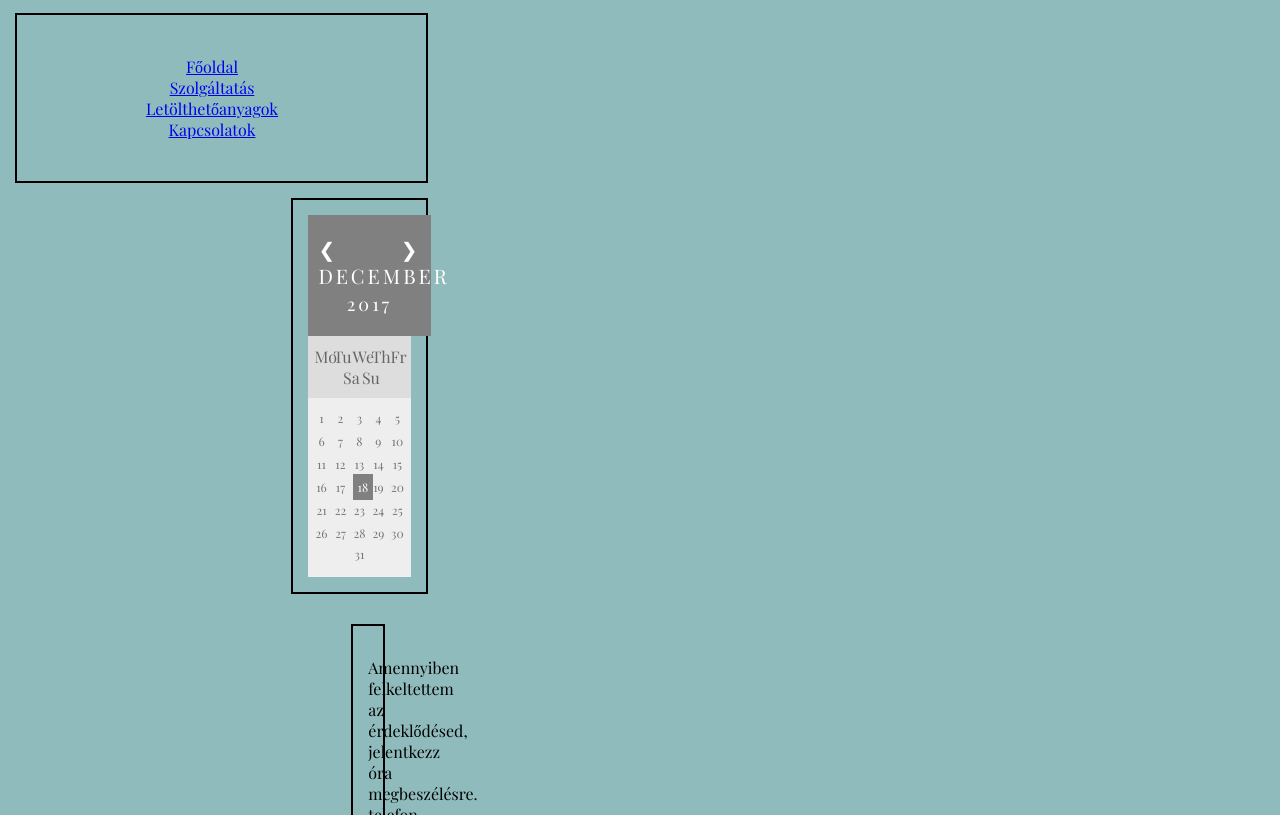
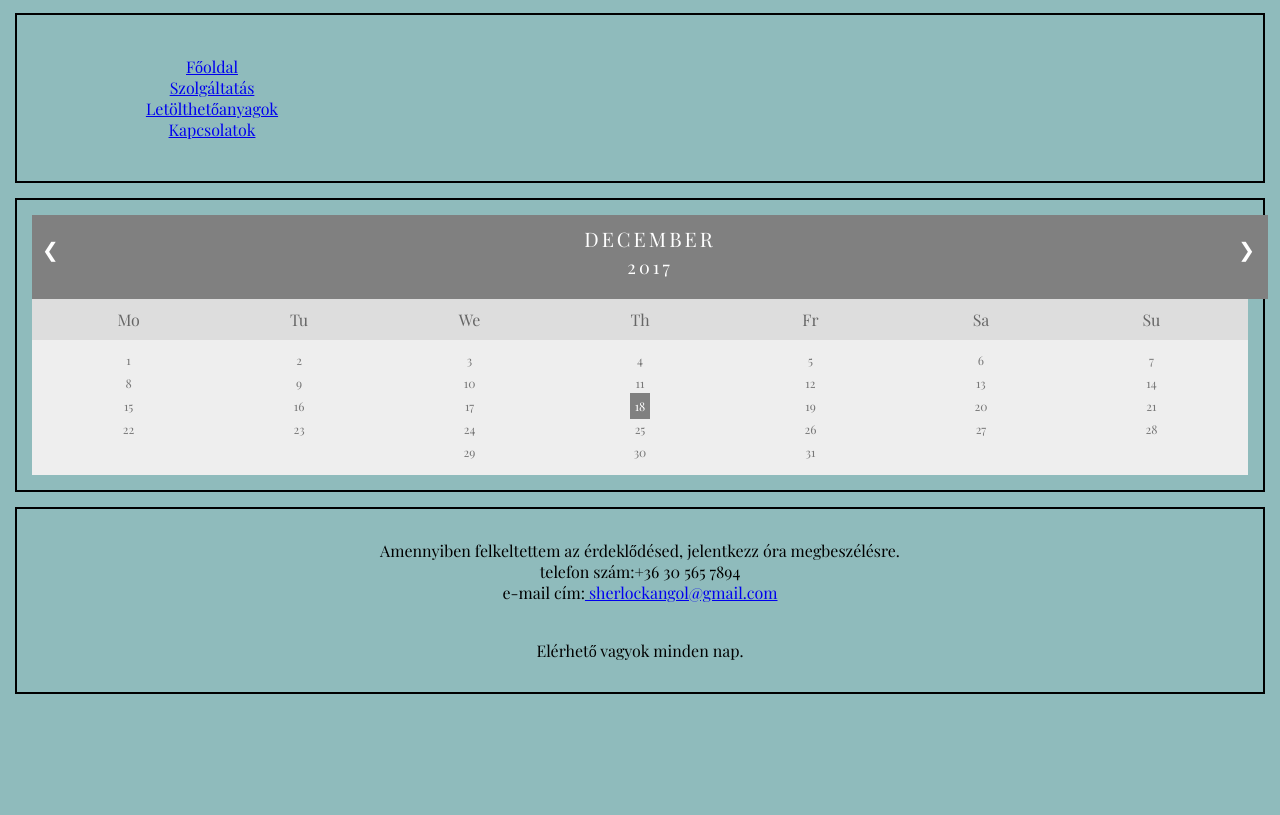
Before and after one commit to sherlockangol/sherlockangolja, a plain HTML site: page Kapcsolatok.html in a window 1280 px wide. Shown: the part 137-952 px from the top of the page. After the commit the page ends 846 px from the top, so only its background shows below. Drawn offline with nearby package versions, Linux system fonts and the light colour scheme.

Commit message:
Update css.css

```diff
--- a/css.css
+++ b/css.css
@@ -128,12 +128,12 @@ div.box {
     margin-right: 0;
 	text-align: center;
 }
-#col1 {
+col1 {
     width: 33%;
     float: left;
 }
 
-#col2 {
+col2 {
     margin-left: 33%;
     margin-right: 33%;
 	padding: 15px;
@@ -142,12 +142,12 @@ div.box {
 
 }
 
-#col3 {
+col3 {
     width: 33%;
     float: right;
 }
 
-#footer {
+footer {
     clear: both;
 }
  background-image{
```
